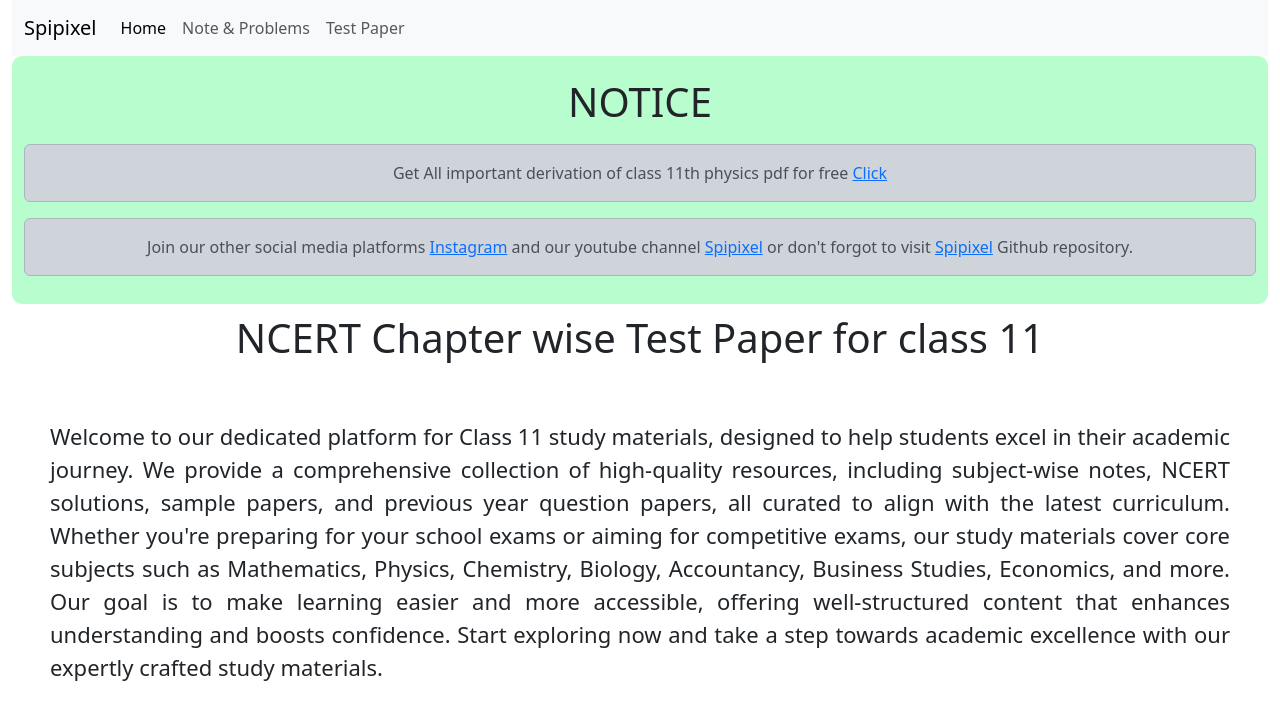
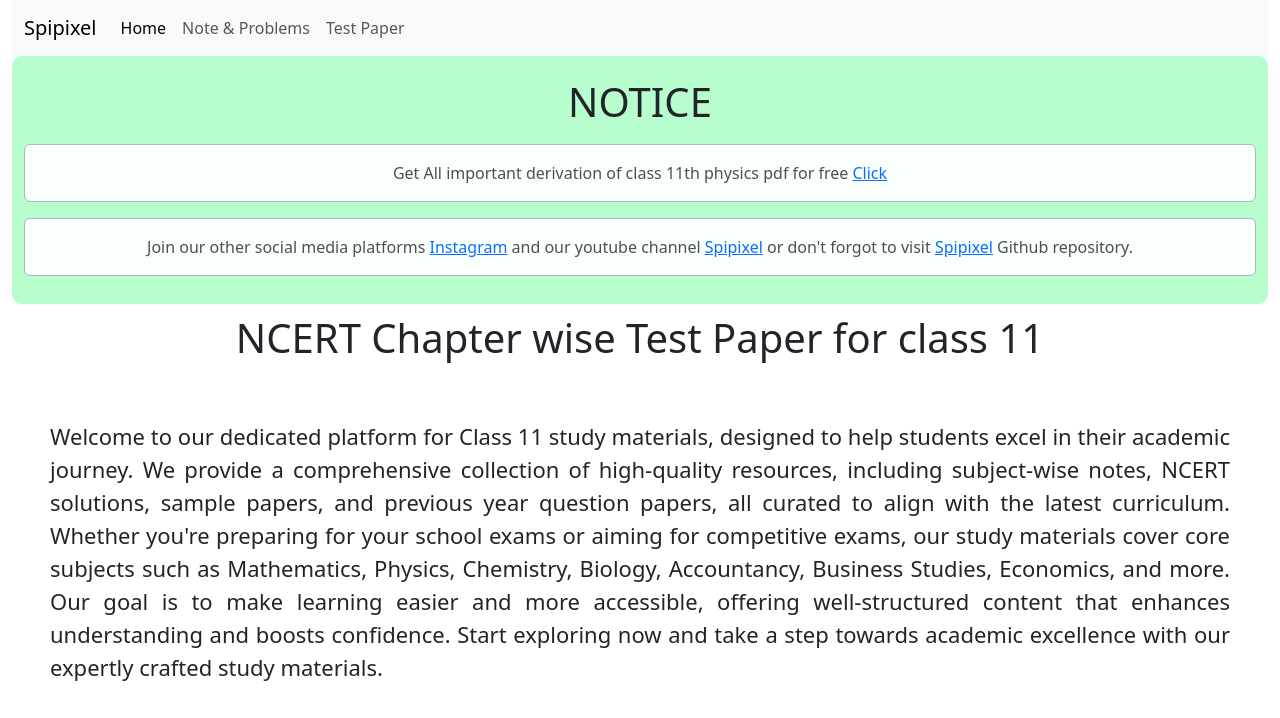
Before and after one commit to Spipixel/studyedu, a plain HTML site: page index.html in a window 1280 px wide. Shown: the top 718 px of the page. Drawn offline with nearby package versions, Linux system fonts and the light colour scheme.

Commit message:
Update index.html

```diff
--- a/index.html
+++ b/index.html
@@ -10,6 +10,9 @@
     <style>
         td {
             text-align: left;
+        }
+        .custom_bg{
+            background-color:#ffffffe8;
         }
     </style>
 </head>
@@ -46,10 +49,10 @@
         </div>
         <div style="background-color:#36f87059;border-radius:10px;padding:12px;">
             <h1 style="padding: 10px 0;">NOTICE</h1>
-            <div class="alert alert-dark" role="alert">
+            <div class="custom_bg alert alert-dark" role="alert">
                 Get All important derivation of class 11th physics pdf for free <a href="https://drive.google.com/file/d/112ZkZCjWxRd_WJvIbsDzEOzPKZ9gRhiK/view?usp=sharing">Click</a>
               </div>
-            <div class="alert alert-dark" role="alert">
+            <div class="custom_bg alert alert-dark" role="alert">
                 Join our other social media platforms <a href="https://www.instagram.com/spipixel12/">Instagram</a> and our youtube channel <a href="https://www.youtube.com/@spipixel">Spipixel</a>  or don't forgot to visit  <a href="https://github.com/Spipixel">Spipixel</a> Github repository.
               </div>
         </div>
```
